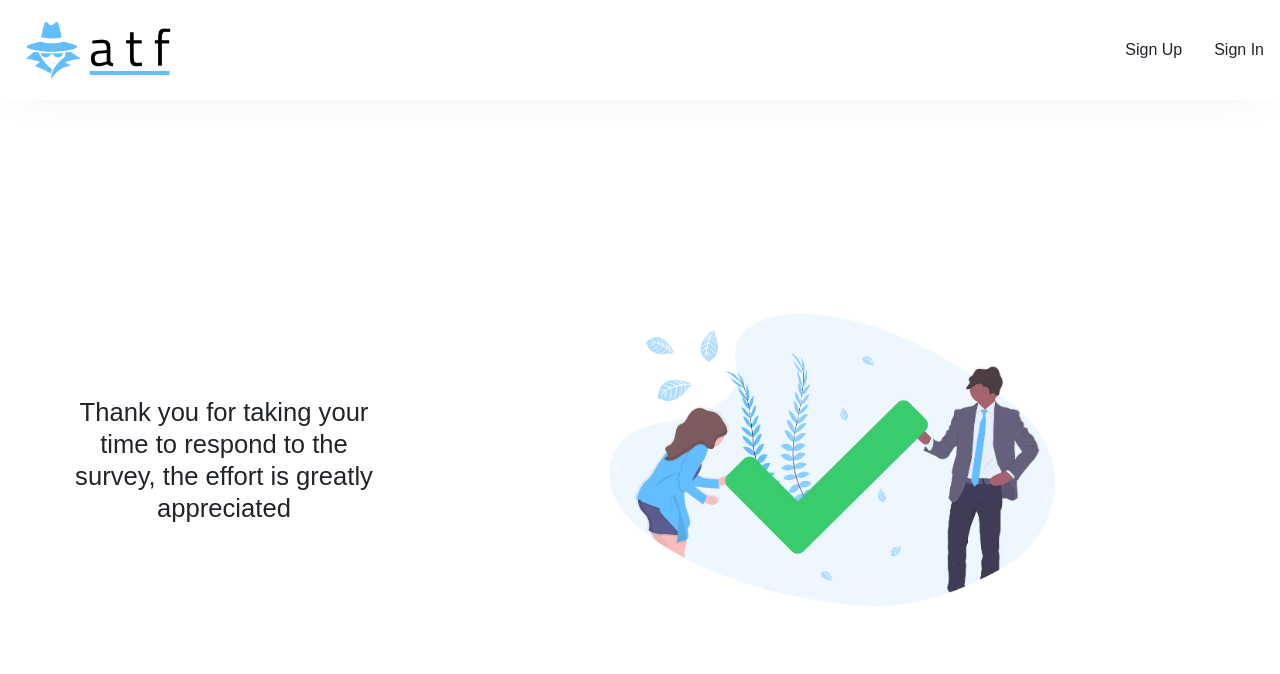
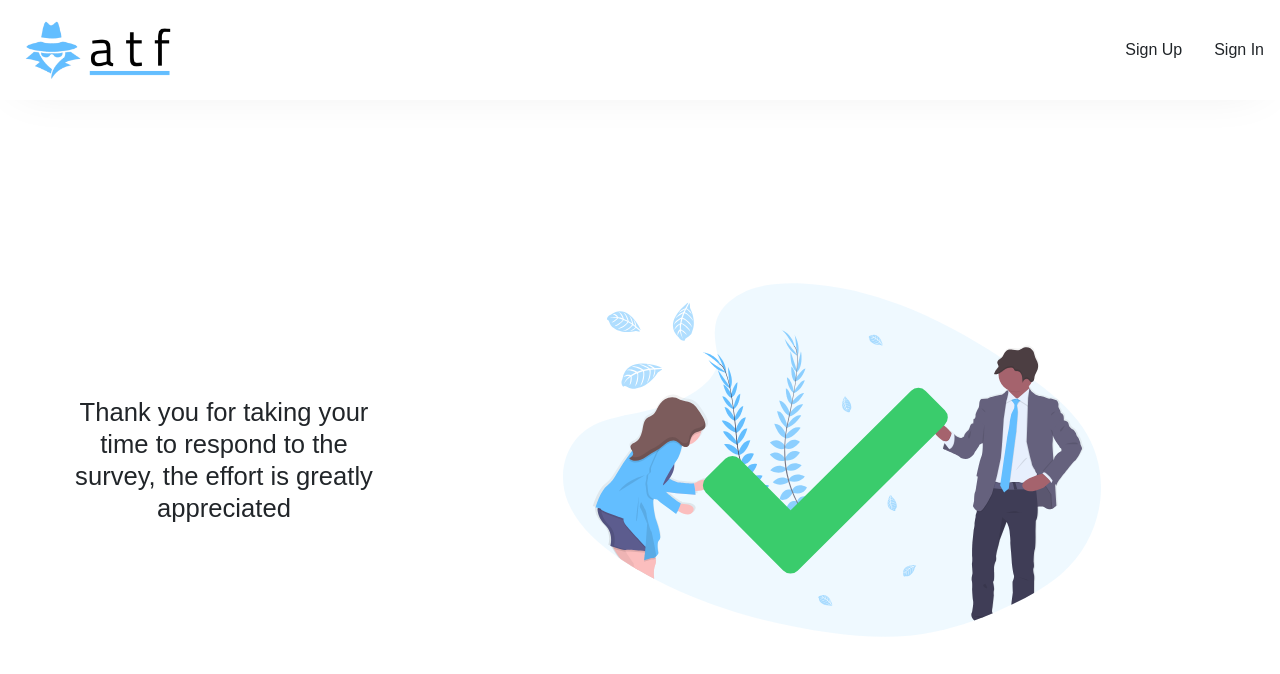
Before and after one commit to labseu2-anonymous-team-feedback/FE, a React (Create React App) app: page /success in a window 1280 px wide. Shown: the top 674 px of the page. Built offline with nearby package versions, Linux system fonts and the light colour scheme; a web font is replaced by a local one.

Commit message:
Change image to svg

```diff
--- a/src/components/common/success/Success.jsx
+++ b/src/components/common/success/Success.jsx
@@ -1,6 +1,6 @@
 import React from 'react';
 import { Container } from './styles';
-import image from '../../../assets/images/success-image.png';
+import image from '../../../assets/images/success.svg';
 
 function Success() {
   return (
@@ -12,7 +12,7 @@ function Success() {
         </p>
       </div>
       <div>
-        <img src={image} alt="success" />
+        <img src={image} alt="success" load="lazy" />
       </div>
     </Container>
   );
--- a/src/components/feedback/styles.js
+++ b/src/components/feedback/styles.js
@@ -57,6 +57,7 @@ export const Text = styled.p`
   }
   color: #000000;
   width: 100%;
+  padding-bottom: 1rem;
 `;
 
 export const TextArea = styled.textarea`
```
Also changed, not shown: src/assets/images/success.svg (added).
